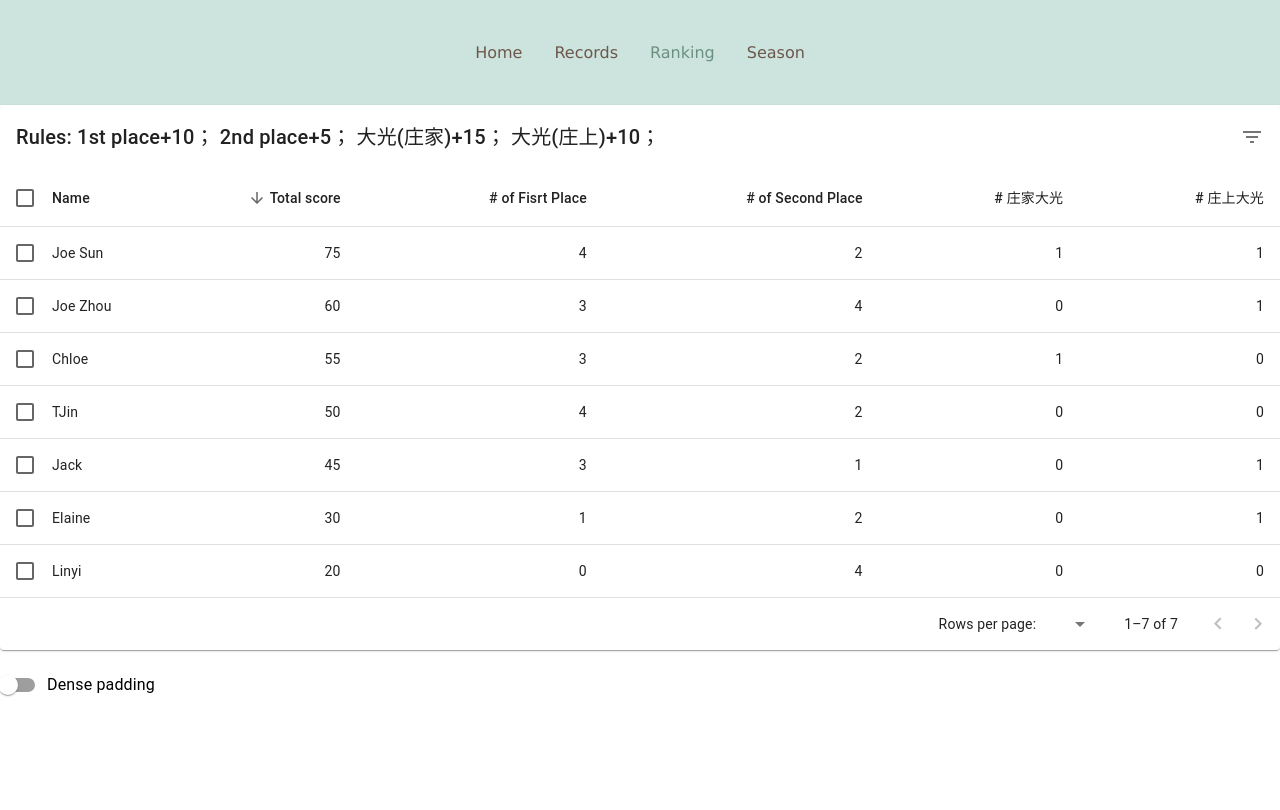
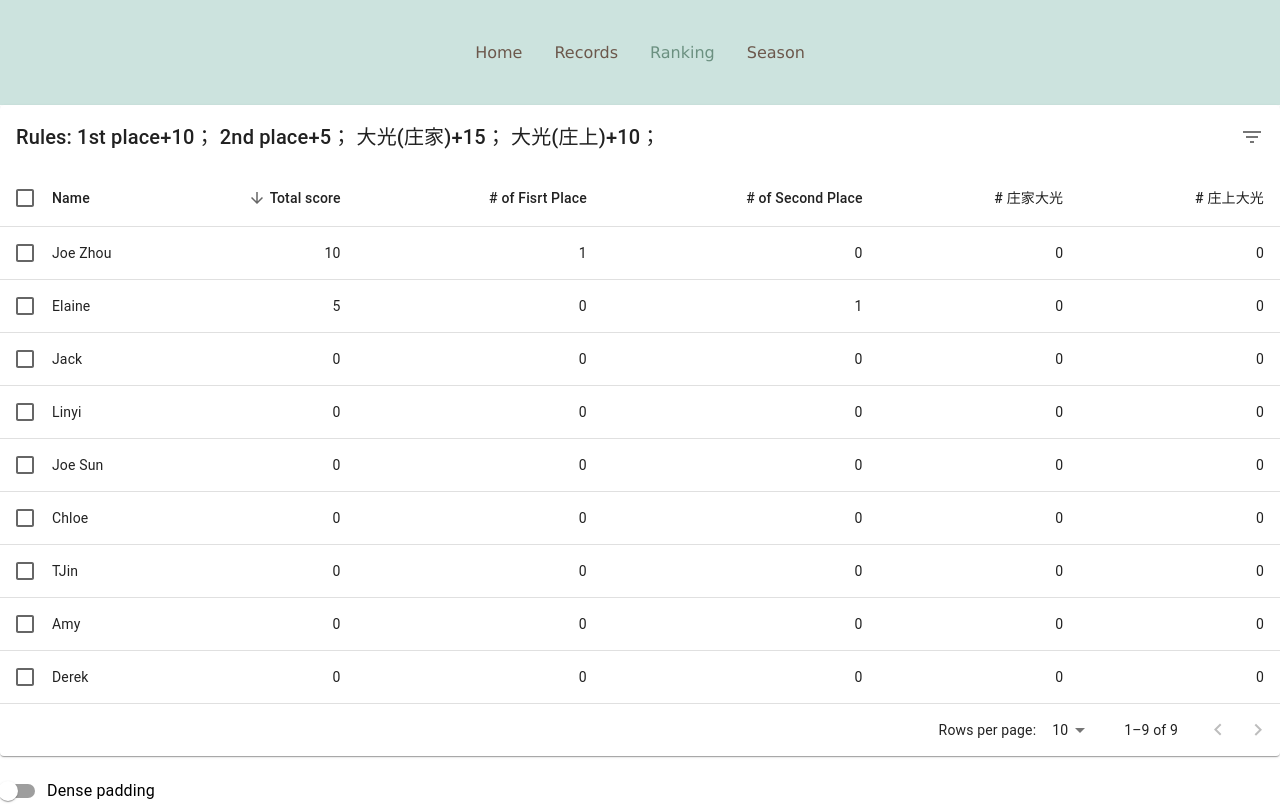
Before and after one commit to ElaineLovesAvocado/LevelUp, a React (Create React App) app: page /ranking in a window 1280 px wide. Built offline with nearby package versions, Linux system fonts and the light colour scheme.

Commit message:
March update

```diff
--- a/src/pages/home.js
+++ b/src/pages/home.js
@@ -9,6 +9,7 @@ import ChloeAvatar from '../images/Chloe.gif'
 import JackAvatar from '../images/Jack.gif'
 import LinyiAvatar from '../images/Linyi.gif'
 import TJinAvatar from '../images/TJin.gif'
+import questionAvatar from '../images/unknownPokemon.png'
 import { TypeAnimation } from 'react-type-animation';
 import './home.css'
 
@@ -19,7 +20,6 @@ const Home = () => {
 		switch (personName){
 			case 'Linyi':
 				setComments(personName+": 本周五我要逃离被吃分的命运 ￣へ￣")
-				//alert("浅尊重一下，➕10分");
 				break;
 			case 'Jack':
 				setComments(personName+": 我是rich boy 三连拖小王子")
@@ -88,7 +88,7 @@ const Home = () => {
 								onMouseEnter={() => sayHello('Elaine')} onMouseLeave={() => sayHello()}/> Elaine
 							</div>
 							<div id='JoeZ'>
-								<Avatar alt="Joe Zhou" src={JoeZAvatar} sx={{ width: 80, height: 80 }} onClick={() => {sayHello('Joe Zhou');}}
+								<Avatar alt="Joe Zhou" src={questionAvatar} sx={{ width: 80, height: 80 }} onClick={() => {sayHello('Joe Zhou');}}
 								onMouseEnter={() => sayHello('Joe Zhou')} onMouseLeave={() => sayHello()}/> Joe Zhou
 							</div>
 						</Stack>
@@ -99,7 +99,7 @@ const Home = () => {
 					<div className="avatar2">
 						<Stack direction="Column" spacing={8}>
 							<div>
-								<Avatar alt="Chloe" src={ChloeAvatar} variant="round" sx={{ width: 80, height: 80 }} onClick={() => {sayHello('Chloe');}}
+								<Avatar alt="Chloe" src={questionAvatar} variant="round" sx={{ width: 80, height: 80 }} onClick={() => {sayHello('Chloe');}}
 								onMouseEnter={() => sayHello('Chloe')} onMouseLeave={() => sayHello()}/> Chloe
 							</div>
 							<div>
@@ -107,7 +107,7 @@ const Home = () => {
 								onMouseEnter={() => sayHello('TJin')} onMouseLeave={() => sayHello()}/> TJin
 							</div>
 							<div>
-								<Avatar alt="Joe Sun" src={JoeSAvatar} variant="round" sx={{ width: 80, height: 80 }} onClick={() => {sayHello('Joe Sun');}}
+								<Avatar alt="Joe Sun" src={questionAvatar} variant="round" sx={{ width: 80, height: 80 }} onClick={() => {sayHello('Joe Sun');}}
 								onMouseEnter={() => sayHello('Joe Sun')} onMouseLeave={() => sayHello()}/> Joe Sun
 							</div>
 						</Stack>
--- a/src/pages/ranking.js
+++ b/src/pages/ranking.js
@@ -35,13 +35,16 @@ function createData(id, name, totalScore, numFirst, numSecond, numSuper, numSupe
 }
 
 const rows = [
-  createData(1, 'Jack', 45, 3, 1, 0, 1),
-  createData(2, 'Linyi', 20, 0, 4, 0, 0),
-  createData(3, 'Joe Zhou', 60, 3, 4, 0, 1),
-  createData(4, 'Elaine', 30, 1, 2, 0, 1),
-  createData(5, 'Joe Sun', 75, 4, 2, 1, 1),
-  createData(6, 'Chloe', 55, 3, 2, 1, 0),
-  createData(7, 'TJin', 50, 4, 2, 0, 0),
+  createData(1, 'Jack', 0, 0, 0, 0, 0),
+  createData(2, 'Linyi', 0, 0, 0, 0, 0),
+  createData(3, 'Joe Zhou', 10, 1, 0, 0, 0),
+  createData(4, 'Elaine', 5, 0, 1, 0, 0),
+  createData(5, 'Joe Sun', 0, 0, 0, 0, 0),
+  createData(6, 'Chloe', 0, 0, 0, 0, 0),
+  createData(7, 'TJin', 0, 0, 0, 0, 0),
+  createData(8, 'Amy', 0, 0, 0, 0, 0),
+  createData(9, 'Derek', 0, 0, 0, 0, 0),
+
 ];
 
 function descendingComparator(a, b, orderBy) {
@@ -236,7 +239,7 @@ export default function Ranking() {
   const [selected, setSelected] = React.useState([]);
   const [page, setPage] = React.useState(0);
   const [dense, setDense] = React.useState(false);
-  const [rowsPerPage, setRowsPerPage] = React.useState(7);
+  const [rowsPerPage, setRowsPerPage] = React.useState(10);
 
   const handleRequestSort = (event, property) => {
     const isAsc = orderBy === property && order === 'asc';
--- a/src/pages/records.js
+++ b/src/pages/records.js
@@ -17,8 +17,8 @@ const columns = [
     { id: 'Chloe', label: 'Chloe', minWidth: 100, align: 'right' },
     { id: 'Elaine', label: 'Elaine', minWidth: 100, align: 'right' },
     { id: 'Linyi', label: 'Linyi', minWidth: 100, align: 'right' },
-    { id: 'FirstPlace', label: 'FirstPlace', minWidth: 170, align: 'right' },
-    { id: 'SecondPlace', label: 'SecondPlace', minWidth: 170, align: 'right' },
+    { id: 'FirstPlace', label: 'No.1', minWidth: 170, align: 'right' },
+    { id: 'SecondPlace', label: 'No.2', minWidth: 170, align: 'right' },
   ];
 
 function createData(Date, Jack,	TJin,	JoeS,	JoeZ,	Chloe,	Elaine,	Linyi,  FirstPlace,	 SecondPlace,) {
@@ -27,20 +27,7 @@ function createData(Date, Jack,	TJin,	JoeS,	JoeZ,	Chloe,	Elaine,	Linyi,  FirstPl
 
 
 const rows = [
-    createData( '1-1-2024', '8', 'A+🌟', 'NA','9', 'A+🌟', 'A','7','TJ,Chloe', 'Elaine','NA','NA'),
-    createData('1-1-2024', '8', 'A🌟', '8', '10+', '10', '9', '3', 'TJ', 'JoeZ', 'NA', 'NA'),
-    createData('1-1-2024', '6', '6', 'A🌟', '9', 'J', 'K', '10', 'JoeS', 'Elaine', 'NA', 'NA'),
-    createData('1-5-2024', 'A🌟', 'K', 'A+', 'A🌟', '10', 'A', 'J', 'Jack,JoeZ', 'JoeS', 'NA', 'NA'),
-    createData('1-5-2024', '10', '10', '8', '4', 'A🌟', '4', 'Q', 'Chloe', 'Linyi', 'NA', 'NA'),
-    createData('1-26-2024', '7', 'Q', '3+🌟', '8', '10', '8', 'K', 'JoeS', 'Linyi', 'NA', 'NA'),
-    createData('1-26-2024', '5', '7', 'J', '4', '2+🌟', '2', '10', 'Chole', 'JoeS', 'NA', 'NA'),
-    createData('2-2-2024', '10', 'A', '9', '9', '9', 'A+🌟', '9', 'Elaine', 'TJ', 'NA', 'NA'),
-    createData('2-2-2024', '7', '7', '4+🌟', '6', '9', '6', '6', 'JoeS', 'Elaine, JoeZ'),
-    createData('2-2-2024', 'A+🌟', 'A', 'Q', 'A', 'K', 'A', '8', 'Jack', 'JoeZ', 'NA', 'NA'),
-    createData('2-4-2024', '-', '-', '-', '-', '-', '-', '-', 'JoeZ', 'Linyi, Jack', 'NA', 'NA'),
-    createData('2-4-2024', '-', '-', '-', '-', '-', '-', '-', 'Chloe', 'Jack, JoeS'),
-    createData('2-4-2024', '-', '-', '-', '-', '-', '-', '-', 'JoeS', 'JoeZ', 'NA', 'NA'),
-    createData('2-4-2024', '-', '-', '-', '-', '-', '-', '-', 'JoeZ', 'TJin', 'NA', 'NA'),
+    createData( '3-8-2024', 'Q', 'Q', 'NA','2+🌟', 'NA', 'A+🌟','Q','Joe', 'Elaine','NA','NA'),
   ];
 
 const Records = () => {
--- a/src/pages/seasonRanking.js
+++ b/src/pages/seasonRanking.js
@@ -66,7 +66,7 @@ function a11yProps(index) {
 }
 
 export default function SeasonRanking() {
-  const [value, setValue] = React.useState(1);
+  const [value, setValue] = React.useState(2);
 
   const handleChange = (event, newValue) => {
     setValue(newValue);
@@ -217,6 +217,15 @@ export default function SeasonRanking() {
           </div>
 
       </CustomTabPanel>
+      <CustomTabPanel value={value} index={2}>
+        Coming soon ...
+
+        <div className="Podium">
+            <div id='Podium'>
+              <img src={Podium} alt="Podium" loading="lazy" />
+            </div>
+          </div>
+      </CustomTabPanel>
       <CustomTabPanel value={value} index={3}>
         Coming soon ...
       </CustomTabPanel>
```
Also changed, not shown: src/images/unknownPokemon.png (added).
